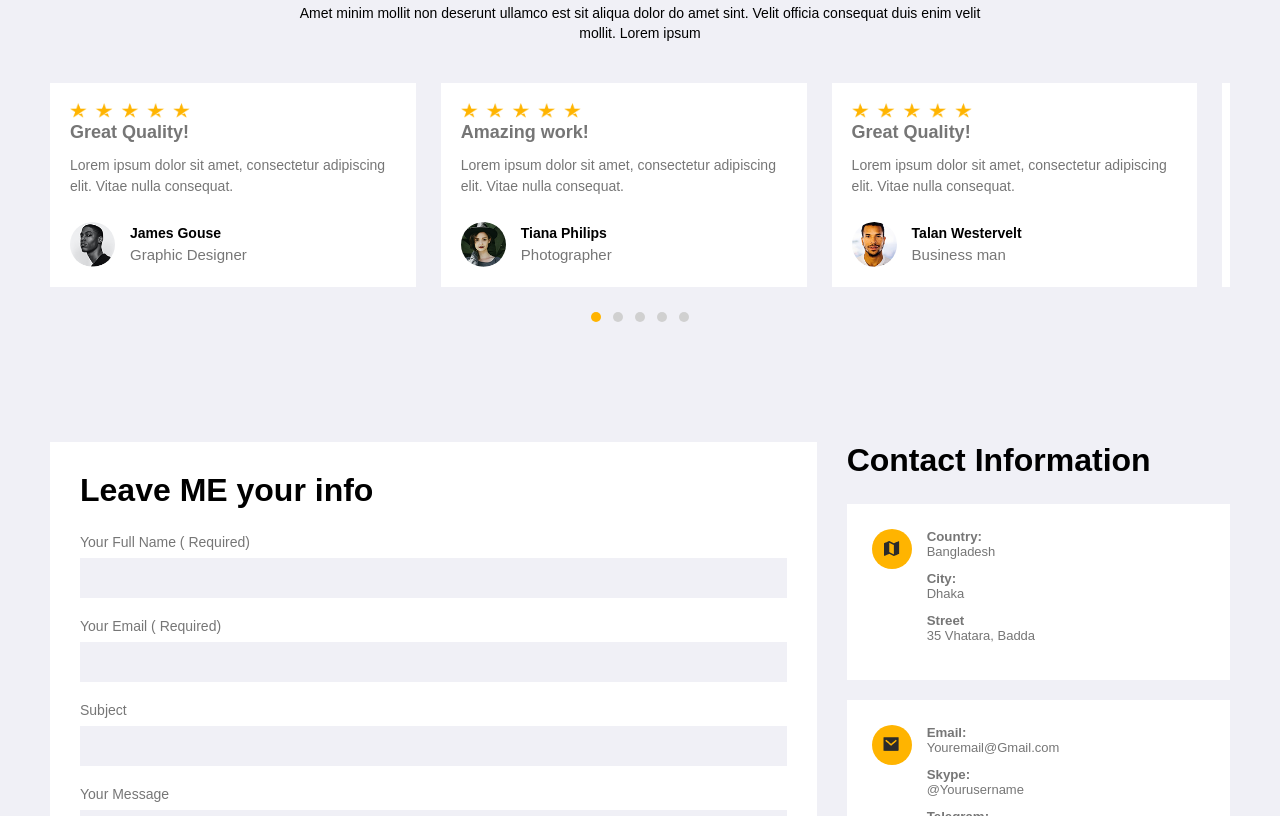
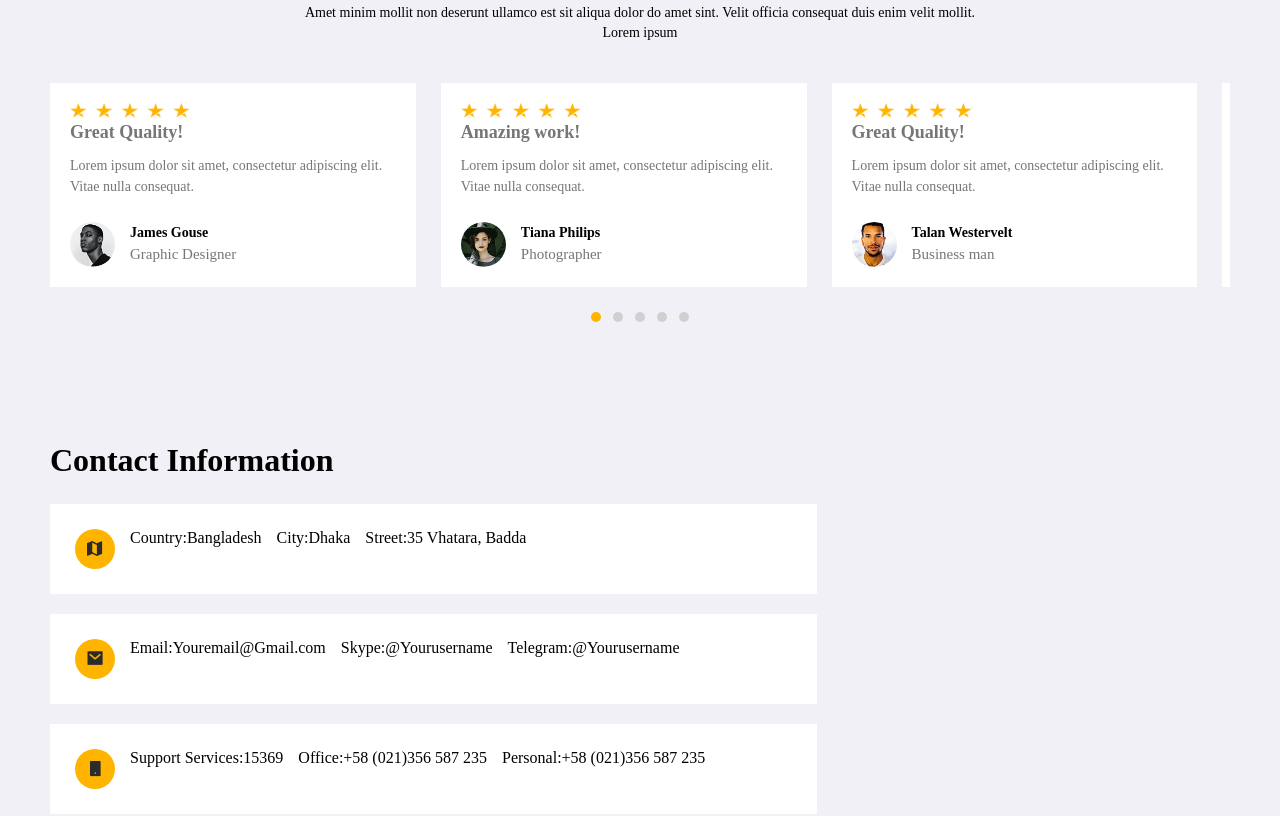
Before and after one commit to ShrishtiSingh11/JTG-Developer-Portfolio, a plain HTML site: page index.html in a window 1280 px wide. Shown: the part 1984-2800 px from the top of the page. Drawn offline with Linux system fonts and the light colour scheme.

```diff
--- a/index.html
+++ b/index.html
@@ -37,7 +37,8 @@
           <span class="shape rectangle rectangle-yellow"></span>
           <span class="shape circle circle1"></span>
            <span class="shape circle circle2"></span>
-          <svg class="shape triangle" viewBox="0 0 23 22">
+         <span class="shape circle circle3"></span>
+           <svg class="shape triangle" viewBox="0 0 23 22">
     <polygon points="11.5,1 22,21 1,21"
              fill="none"
              stroke="#FF2E00CC"
@@ -296,7 +297,7 @@ Lorem ipsum dolor sit amet, consectetur adipiscing elit. Et, volutpat feugiat pl
     </section>
 
     <section id="contact" class="contact">
-        <div class="contact-form">
+        <!-- <div class="contact-form">
             <h2>Leave ME your info</h2>
             <form>
                 <label for="name">Your Full Name ( Required)</label>
@@ -360,7 +361,39 @@ Lorem ipsum dolor sit amet, consectetur adipiscing elit. Et, volutpat feugiat pl
                 <p>+58 (021)356 587 235</p>
             </div>
         </div>
+    </div> -->
+
+<div class="contact-info">
+    <h2>Contact Information</h2>
+
+    <div class="contact-details">
+        <div class="contact-icon">
+            <img src="assets/vector (1).png" alt="location">
+        </div>
+        <div class="info-row"><span>Country:</span><span>Bangladesh</span></div>
+        <div class="info-row"><span>City:</span><span>Dhaka</span></div>
+        <div class="info-row"><span>Street:</span><span>35 Vhatara, Badda</span></div>
     </div>
+
+    <div class="contact-details">
+        <div class="contact-icon">
+            <img src="assets/mail.png" alt="mail">
+        </div>
+        <div class="info-row"><span>Email:</span><span>Youremail@Gmail.com</span></div>
+        <div class="info-row"><span>Skype:</span><span>@Yourusername</span></div>
+        <div class="info-row"><span>Telegram:</span><span>@Yourusername</span></div>
+    </div>
+
+    <div class="contact-details">
+        <div class="contact-icon">
+            <img src="assets/Vector.png" alt="call">
+        </div>
+        <div class="info-row"><span>Support Services:</span><span>15369</span></div>
+        <div class="info-row"><span>Office:</span><span>+58 (021)356 587 235</span></div>
+        <div class="info-row"><span>Personal:</span><span>+58 (021)356 587 235</span></div>
+    </div>
+</div>
+
     </section>
 
     <footer class="footer">
--- a/style.css
+++ b/style.css
@@ -5,7 +5,12 @@
 }
 body{
     background-color: #F0F0F6;
-    font-family: Arial, Helvetica, sans-serif;
+    font-family:'Inter' Arial, sans-serif;
+    color: #000;
+}
+
+img{
+    max-width: 100%;
 }
 
 header {
@@ -14,7 +19,7 @@ header {
     align-items: center;
     width: 100%;
     height: 152px;
-    padding: 38px 96px;
+    padding: 38px 83px 38px 96px;
     background-color: #FFFFFF;
 }
 
@@ -24,6 +29,9 @@ nav ul {
     gap: 13.8px;
     list-style: none;
 }
+nav li:first-child{
+    margin-right:13px;
+}
 
 nav a {
     display: inline-block;
@@ -32,7 +40,6 @@ nav a {
     font-size: 14px;
     line-height: 17px;
     color: #000;
-
     text-decoration: none;
 }
 
@@ -41,6 +48,12 @@ nav a.active {
     border-radius:5px;
 }
 
+.menu-btn{
+    display: none;
+    font-size: 17px;
+    color: #000;
+    text-decoration: none;
+}
 
 
 .logo2 {
@@ -580,16 +593,6 @@ color: #767676;
     }
 }
 
-.menu-btn{
-    display: none;
-    font-size: 28px;
-    background: none;
-    border: none;
-    cursor: pointer;
-}
-
-img{ max-width: 100%; }
-
 @media (max-width: 1024px){
     .logo2{ padding: 40px; }
     .logo2-content h1{ font-size: 38px; }
```
